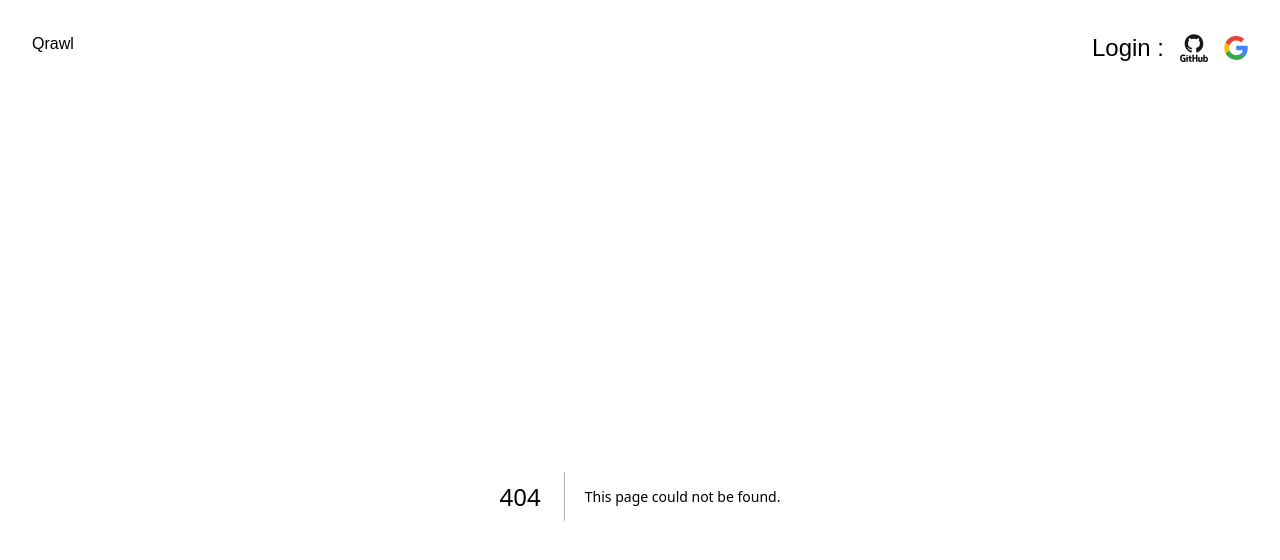
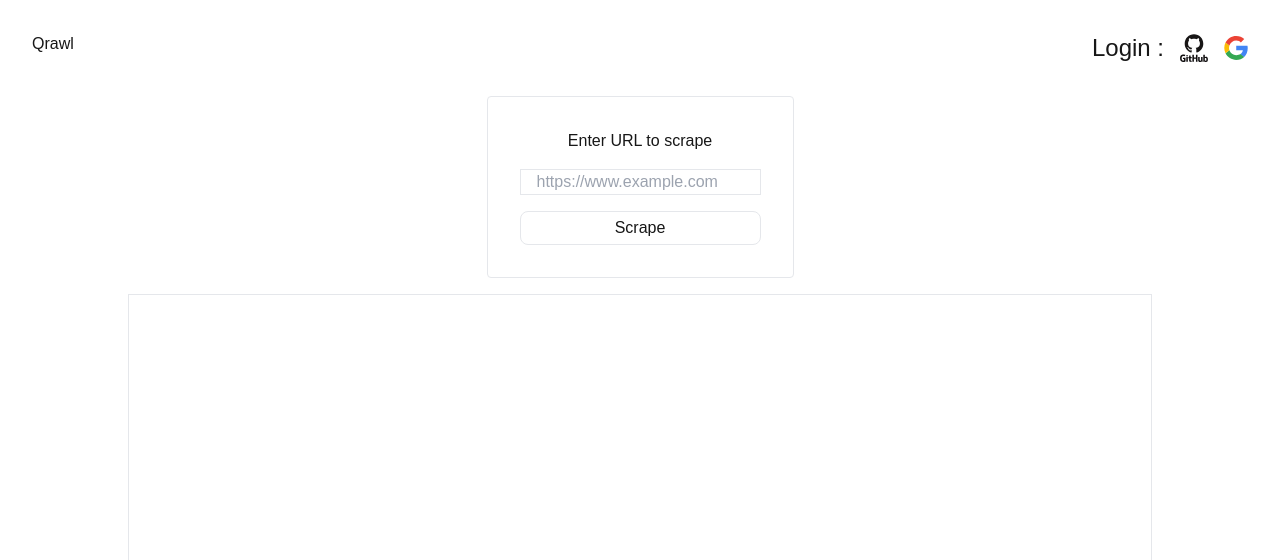
Before and after one commit to devqrawl/qrawl.dev, a Next.js app: page /scrape in a window 1280 px wide. Before the commit this address had no page. Shown: the top 560 px of the page. Built offline with nearby package versions, Linux system fonts and the light colour scheme.

Commit message:
added scrape route

```diff
--- /dev/null
+++ b/app/api/scrape/route.ts
@@ -0,0 +1,28 @@
+import { chromium } from '@playwright/test';
+import { NextRequest, NextResponse } from 'next/server';
+
+export async function POST(request: NextRequest) {
+    try {
+        const { url } = await request.json();
+
+        const browser = await chromium.launch({
+            headless: true
+        });
+        const context = await browser.newContext();
+        const page = await context.newPage();
+
+        await page.goto(url);
+
+        const content = await page.content();
+
+        await browser.close();
+
+        return NextResponse.json({ content });
+    } catch (error) {
+        return NextResponse.json({ error: 'Failed to scrape the page' }, { status: 500 });
+    }
+}
+
+export async function OPTIONS(request: NextRequest) {
+    return NextResponse.json({ message: 'OPTIONS method called' });
+}
--- a/app/components/login-button.tsx
+++ b/app/components/login-button.tsx
@@ -1,9 +1,19 @@
 'use client'
 import React from "react";
 import { signIn } from "next-auth/react";
+
 export default function Login() {
 
+    const session = true;
+
+
+    if(!session){
+        return (<div>Not logged in</div>);
+    }
+
+
     return (
+
         <div className="p-2 flex gap-4">
             <p className="text-2xl ">Login : </p>
             <button className="hover:bg-indigo-400" onClick={() => signIn('google', { callbackUrl: "/dashboard" })}>
--- /dev/null
+++ b/app/scrape/page.tsx
@@ -0,0 +1,79 @@
+'use client'
+import React, { useState } from "react";
+
+export default function Scrape() {
+    const [url, setUrl] = useState("");
+    const [error, setError] = useState<string | null>(null);
+    const [isLoading, setIsLoading] = useState(false);
+    const [scrapedData, setScrapedData] = useState<{ content: string } | null>(null);
+
+    const handleSubmit = async (e: React.FormEvent) => {
+        e.preventDefault();
+
+        // Basic validation
+        if (!url) {
+            setError("Please enter a URL");
+            return;
+        }
+
+        setIsLoading(true);
+        setError(null);
+
+        try {
+            const response = await fetch('/api/scrape', {
+                method: 'POST',
+                headers: { 'Content-Type': 'application/json' },
+                body: JSON.stringify({ url }),
+            });
+
+            if (!response.ok) {
+                throw new Error('Network response was not ok');
+            }
+
+            const data = await response.json();
+            console.log(data);
+            // Here you might want to do something with the scraped data, like displaying it
+            alert("Scraping completed. Check console for data.");
+            setScrapedData(data);
+        } catch (error) {
+            setError("Failed to scrape the page. Please try again.");
+        } finally {
+            setIsLoading(false);
+        }
+    }
+
+    return (
+        <>
+            <div className="flex justify-center">
+                <form onSubmit={handleSubmit} className="p-8 grid justify-center gap-4 border rounded">
+                    <label className="flex justify-center" htmlFor="url">Enter URL to scrape</label>
+                    <input
+                        className="px-4 focus:rounded-lg border"
+                        type="url"
+                        value={url}
+                        placeholder="https://www.example.com"
+                        onChange={(e) => setUrl(e.target.value)}
+                        required
+                    />
+                    {error && <p className="text-red-500">{error}</p>}
+                    <button
+                        className="p-1 border rounded-lg hover:bg-indigo-300"
+                        type="submit"
+                        disabled={isLoading}
+                    >
+                        {isLoading ? 'Scraping...' : 'Scrape'}
+                    </button>
+                </form>
+
+
+            </div>
+            <div className="flex justify-center">
+            <div className="m-4 flex justify-center w-full max-w-5xl border">
+                <pre className="w-screen h-screen overflow-x-hidden overflow-y-auto whitespace-pre-wrap break-words">
+                    {scrapedData?.content}
+                </pre>
+            </div>
+            </div>
+        </>
+    )
+}
--- a/package.json
+++ b/package.json
@@ -9,8 +9,11 @@
     "lint": "next lint"
   },
   "dependencies": {
+    "@playwright/test": "^1.47.2",
+    "http-proxy-agent": "^7.0.2",
     "next": "14.2.14",
     "next-auth": "^4.24.8",
+    "puppeteer": "^23.5.0",
     "react": "^18",
     "react-dom": "^18"
   },
```
Also changed, not shown: 2 other files (tests, documents, lock files or other folders). Lines whose indentation alone changed are shown as unchanged.
